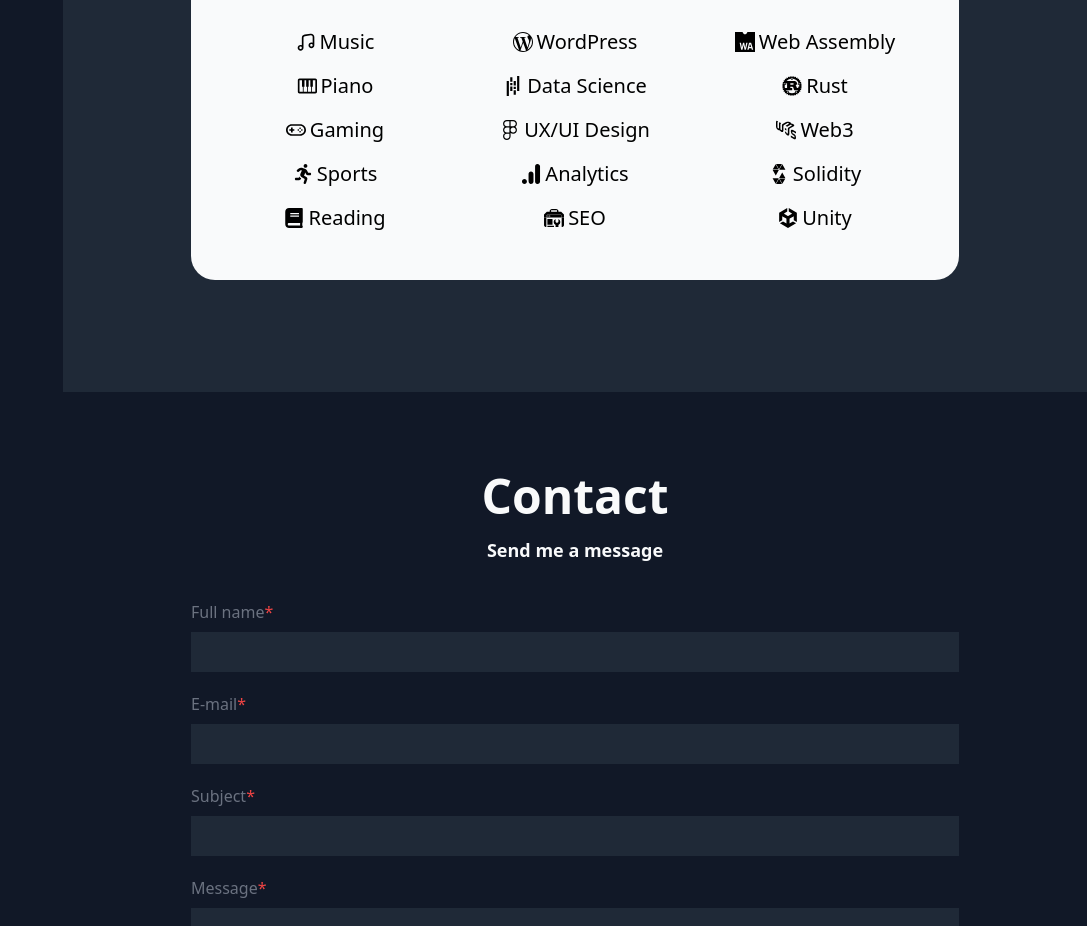
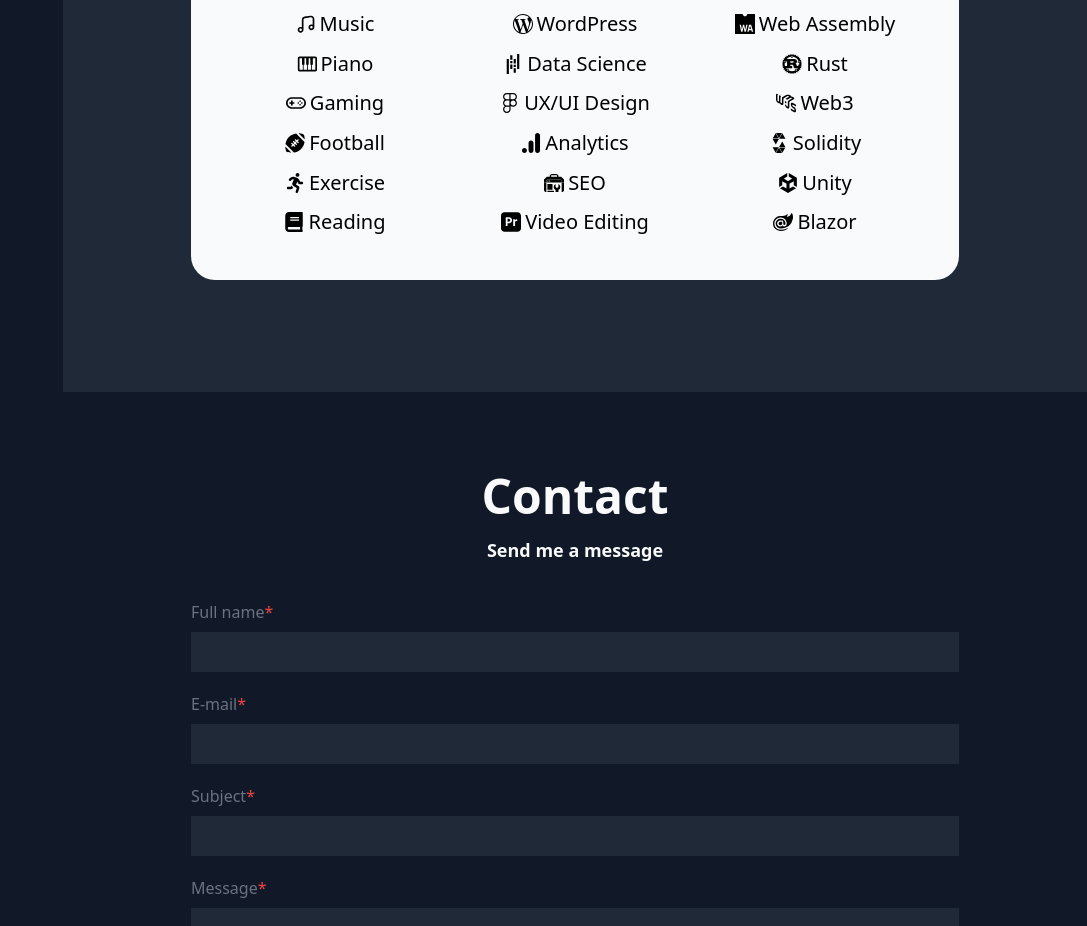
Before and after one commit to ckasidis/ckasidis-com-v1, a Next.js app: page / in a window 1280 px wide. Shown: the part 2060-2986 px from the top of the page, without its empty margins (193-1280 px from the left). Built offline with nearby package versions, Linux system fonts and the light colour scheme.

Commit message:
update content

```diff
--- a/pages/index.tsx
+++ b/pages/index.tsx
@@ -1,8 +1,10 @@
 import { NextPage } from 'next';
 import { CgGames, CgMusic, CgPiano, CgSmileMouthOpen } from 'react-icons/cg';
-import { FaRunning, FaRegStar, FaBook } from 'react-icons/fa';
+import { FaRunning, FaRegStar, FaBook, FaFootballBall } from 'react-icons/fa';
 import {
+	SiAdobepremierepro,
 	SiAmazonaws,
+	SiBlazor,
 	SiCloudflare,
 	SiCsharp,
 	SiCss3,
@@ -201,7 +203,11 @@
 									icon: CgGames,
 								},
 								{
-									name: 'Sports',
+									name: 'Football',
+									icon: FaFootballBall,
+								},
+								{
+									name: 'Exercise',
 									icon: FaRunning,
 								},
 								{
@@ -233,6 +239,10 @@
 									name: 'SEO',
 									icon: SiGooglesearchconsole,
 								},
+								{
+									name: 'Video Editing',
+									icon: SiAdobepremierepro,
+								},
 							],
 						},
 						{
@@ -258,6 +268,10 @@
 									name: 'Unity',
 									icon: SiUnity,
 								},
+								{
+									name: 'Blazor',
+									icon: SiBlazor,
+								},
 							],
 						},
 					]}
```
